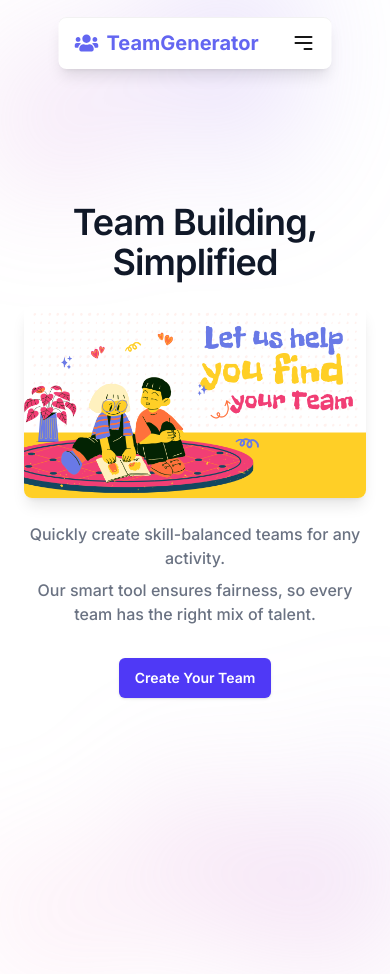
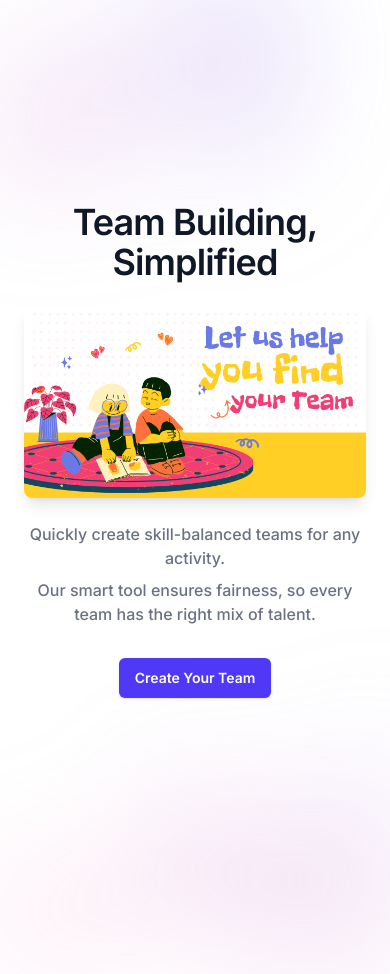
Before and after one commit to Seema111/team-generator-app, a Next.js app: page / in a window 390 px wide. Built offline with nearby package versions, Linux system fonts and the light colour scheme.

Commit message:
[fix] responsiveness for navbar

```diff
--- a/src/components/Navbar.tsx
+++ b/src/components/Navbar.tsx
@@ -11,11 +11,13 @@ export default function Navbar() {
   const closeMenu = () => setIsMenuOpen(false);
 
   return (
+    <div className="hidden md:block">
       <nav className="absolute top-[2%] left-1/2 transform -translate-x-1/2 w-[70%] bg-white shadow-lg inset-shadow-2xs rounded-lg">
         <div className="container mx-auto px-4 py-3 flex justify-between items-center">
           <div className="text-xl font-bold text-[#6366f1] flex items-center space-x-2">
             <FaUsers className="text-2xl" />
-          <Link href="/" onClick={closeMenu}>
+            {/* Hide "TeamGenerator" text on small screens */}
+            <Link href="/" onClick={closeMenu} className="hidden sm:block">
               TeamGenerator
             </Link>
           </div>
@@ -92,5 +94,6 @@ export default function Navbar() {
           </div>
         )}
       </nav>
+    </div>
   );
 }
```
Lines whose indentation alone changed are shown as unchanged.
